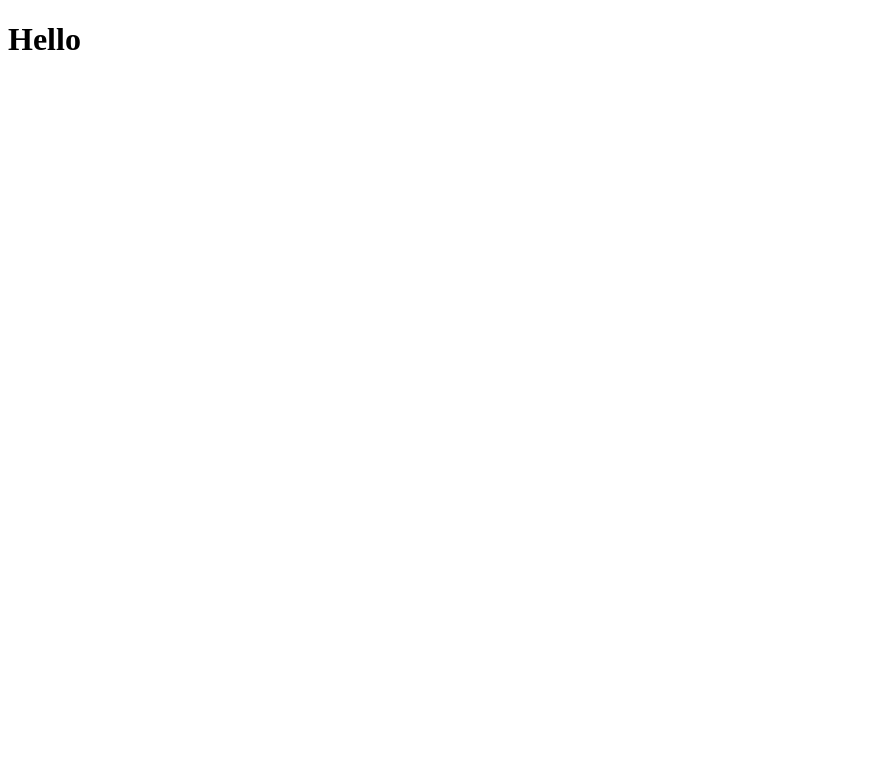
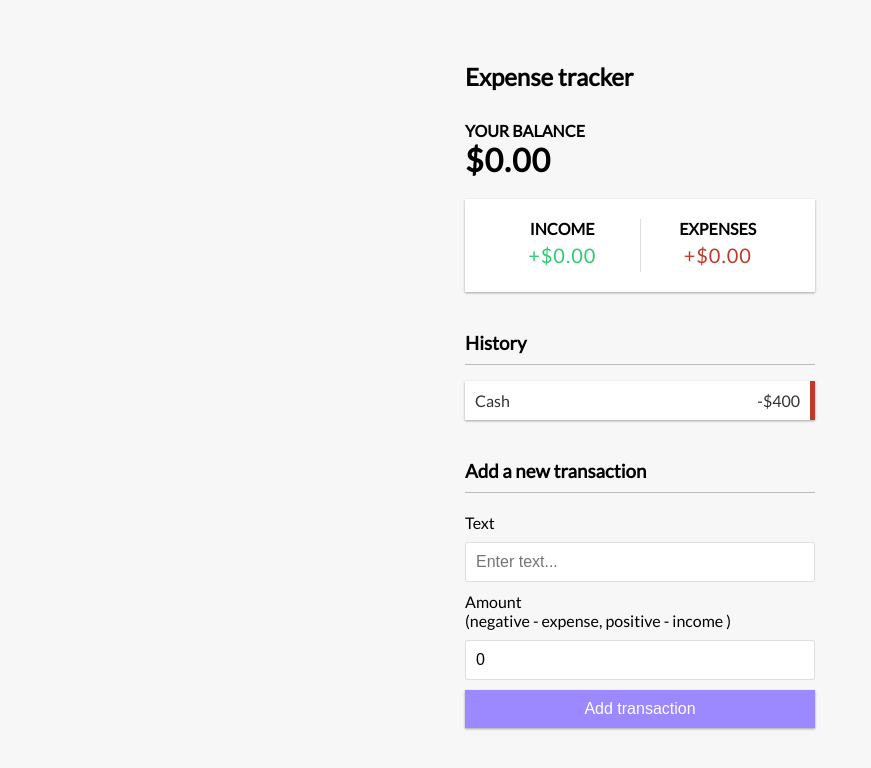
Before and after one commit to mateuspaf23/expense-tracker, a React (Create React App) app: page / in a window 1280 px wide. Shown: the top 768 px of the page, without its empty margins (0-871 px from the left). Built offline with nearby package versions, Linux system fonts and the light colour scheme.

Commit message:
feat: creates the visual structure with components

```diff
--- a/src/App.js
+++ b/src/App.js
@@ -1,7 +1,19 @@
+import Header from "./components/Header";
+import Balance from "./components/Balance";
+import IncomeExpenses from "./components/IncomeExpenses";
+import TransactionList from "./components/TransactionList";
+import AddTransaction from "./components/AddTransaction";
+
 function App() {
   return (
     <div className="App">
-      <h1> Hello </h1>
+      <Header />
+      <div className="container">
+        <Balance />
+        <IncomeExpenses />
+        <TransactionList />
+        <AddTransaction />
+      </div>
     </div>
   );
 }
--- /dev/null
+++ b/src/components/AddTransaction.js
@@ -0,0 +1,39 @@
+import { useState } from "react";
+
+const AddTransaction = () => {
+  const [text, setText] = useState("");
+  const [amount, setAmount] = useState(0);
+
+  return (
+    <>
+      <h3> Add a new transaction </h3>
+      <form>
+        <div className="form-control">
+          <label htmlFor="text"> Text </label>
+          <input
+            type="text"
+            placeholder="Enter text..."
+            value={text}
+            onChange={(e) => setText(e.target.value)}
+          />
+        </div>
+
+        <div className="form-control">
+          <label htmlFor="Amount">
+            Amount <br /> (negative - expense, positive - income )
+          </label>
+          <input
+            type="number"
+            placeholder="Enter amount..."
+            value={amount}
+            onChange={(e) => setAmount(e.target.value)}
+          />
+        </div>
+
+        <button className="btn"> Add transaction </button>
+      </form>
+    </>
+  );
+};
+
+export default AddTransaction;
--- /dev/null
+++ b/src/components/Balance.js
@@ -0,0 +1,10 @@
+const Balance = () => {
+  return (
+    <>
+      <h4> Your balance </h4>
+      <h1> $0.00 </h1>
+    </>
+  );
+};
+
+export default Balance;
--- /dev/null
+++ b/src/components/Header.js
@@ -0,0 +1,9 @@
+const Header = () => {
+  return (
+    <div>
+      <h2> Expense tracker </h2>
+    </div>
+  );
+};
+
+export default Header;
--- /dev/null
+++ b/src/components/IncomeExpenses.js
@@ -0,0 +1,17 @@
+const IncomeExpenses = () => {
+  return (
+    <div className="inc-exp-container">
+      <div>
+        <h4>Income</h4>
+        <p className="money plus"> +$0.00 </p>
+      </div>
+
+      <div>
+        <h4>Expenses</h4>
+        <p className="money minus"> +$0.00 </p>
+      </div>
+    </div>
+  );
+};
+
+export default IncomeExpenses;
--- /dev/null
+++ b/src/components/TransactionList.js
@@ -0,0 +1,15 @@
+const TransactionList = () => {
+  return (
+    <div>
+      <h3> History </h3>
+      <ul className="list">
+        <li className="minus">
+          Cash <span> -$400 </span>
+          <button className="delete-btn"> x </button>
+        </li>
+      </ul>
+    </div>
+  );
+};
+
+export default TransactionList;
--- a/src/index.js
+++ b/src/index.js
@@ -1,5 +1,6 @@
 import React from "react";
 import ReactDOM from "react-dom";
+import "./index.css";
 import App from "./App";
 import reportWebVitals from "./reportWebVitals";
 
```
